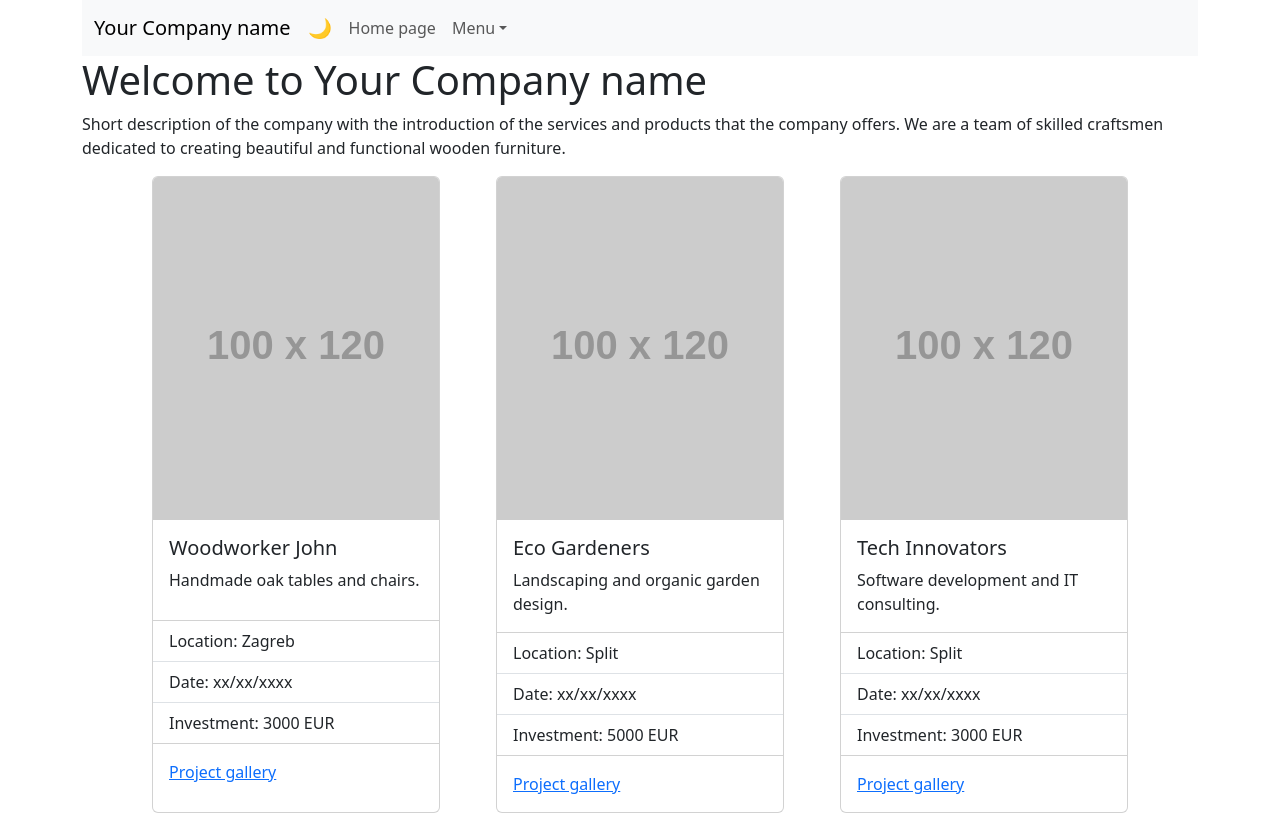
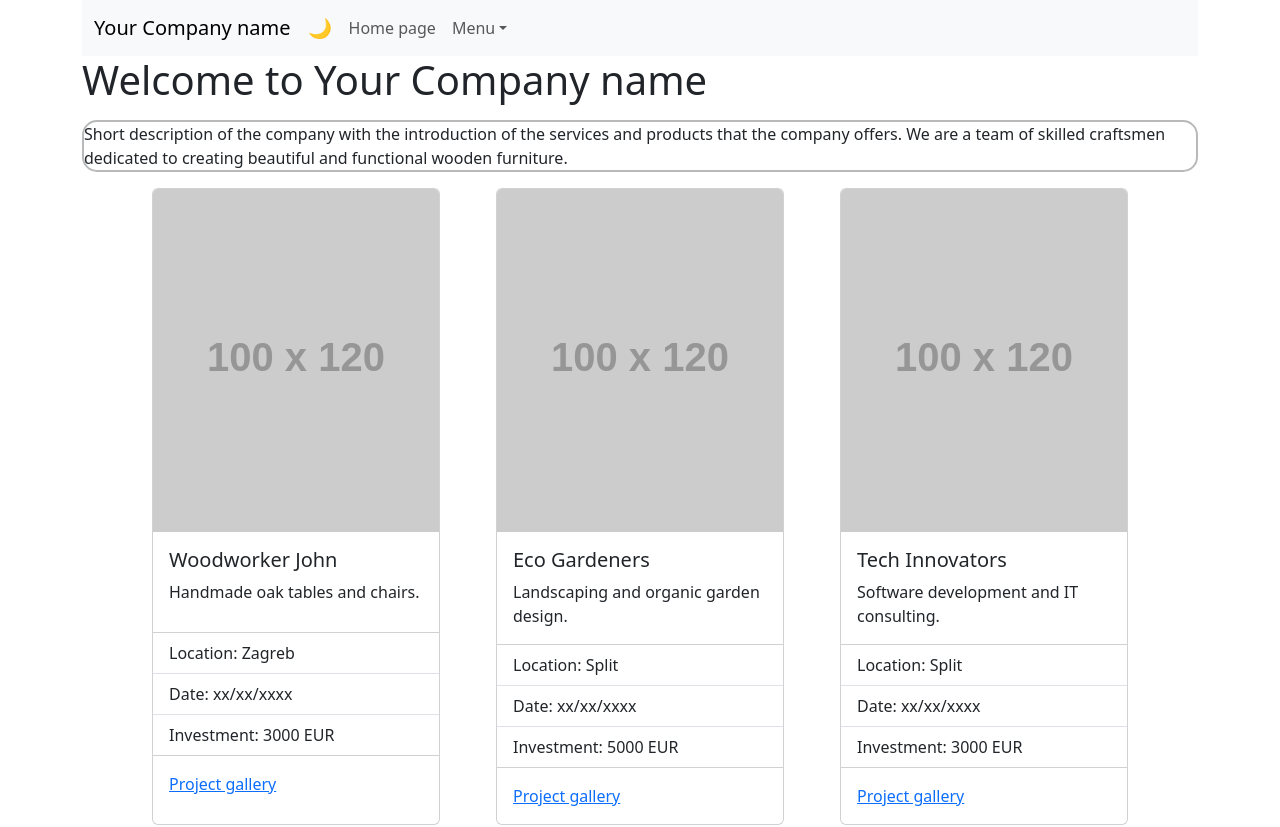
Before and after one commit to EdwardTilhof/predstavljanjeObrtnika, a React (Vite) app: page / in a window 1280 px wide. Shown: the top 827 px of the page. Built offline with nearby package versions, Linux system fonts and the light colour scheme.

Commit message:
update color-text
update for border color of home page 01 text for the change in light-dark mode

```diff
--- a/src/components/colorSchemes/ColorsStyle.css
+++ b/src/components/colorSchemes/ColorsStyle.css
@@ -11,6 +11,7 @@
   --text-color: #212529;
   --button-bg: #007bff;
   --button-text: #ffffff;
+  --border-color-home-text01: #b8b9bb;
 }
 
 /* Dark Theme */
@@ -19,6 +20,7 @@
   --text-color: #f8f9fa;
   --button-bg: #373b3e;
   --button-text: #ffffff;
+  --border-color-home-text01: #6d6d6d;
 
   --bs-body-bg: var(--bg-color);
   --bs-body-color: var(--text-color);
--- a/src/index.css
+++ b/src/index.css
@@ -1,3 +1,12 @@
+/* home page styles */
+
+.Text-Card-01{
+    max-width: fit-content;
+    margin: 1rem auto;
+    align-content: center;
+    border: 2px solid var(--border-color-home-text01);
+    border-radius: 15px;
+}
 
 
 .Row-Card01 {
--- a/src/pages/Home.jsx
+++ b/src/pages/Home.jsx
@@ -9,7 +9,7 @@ export default function Home() {
     <>
     <div>
       <h1>Welcome to {COMPANY_NAME}</h1>
-      <p>{TEXT_CARD_DATA_HOME[0].text}</p>
+      <p className="Text-Card-01">{TEXT_CARD_DATA_HOME[0].text}</p>
     </div>
     <Row className="Row-Card01">
         {CARD_DATA_HOME.map((item) => (
```
